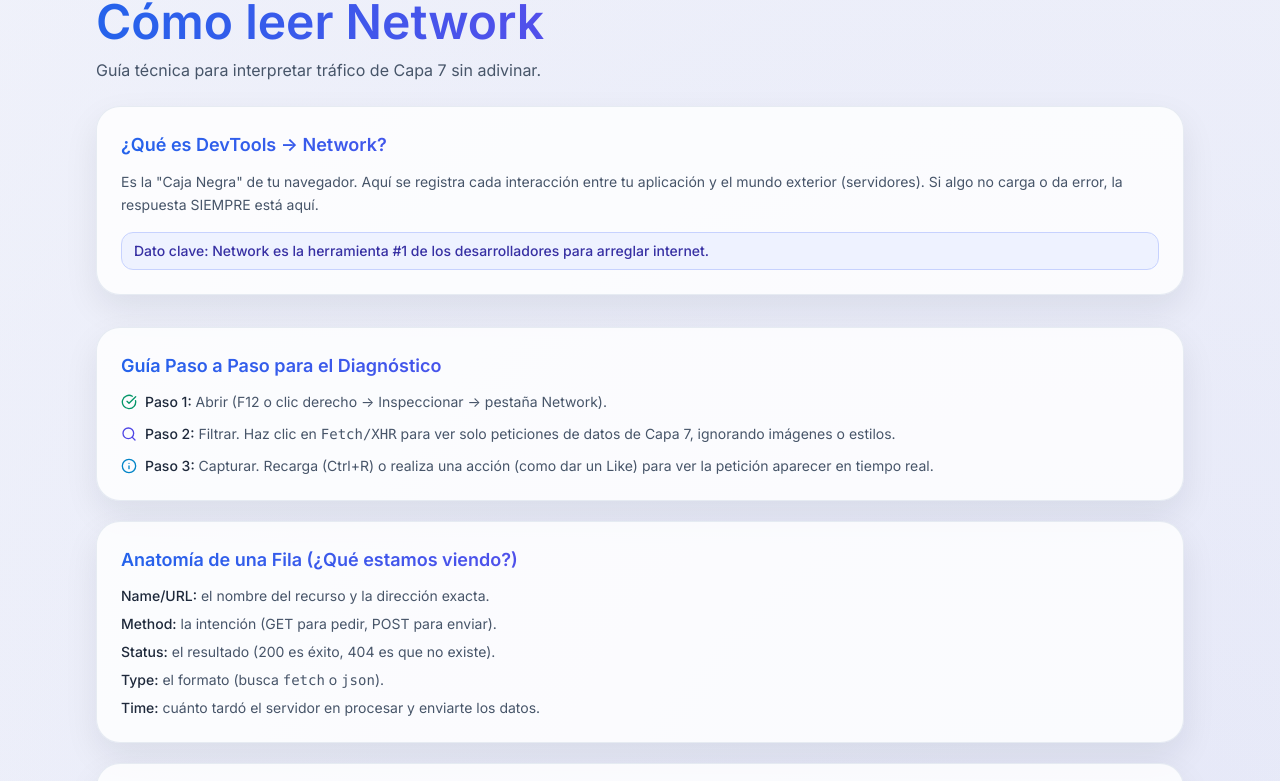
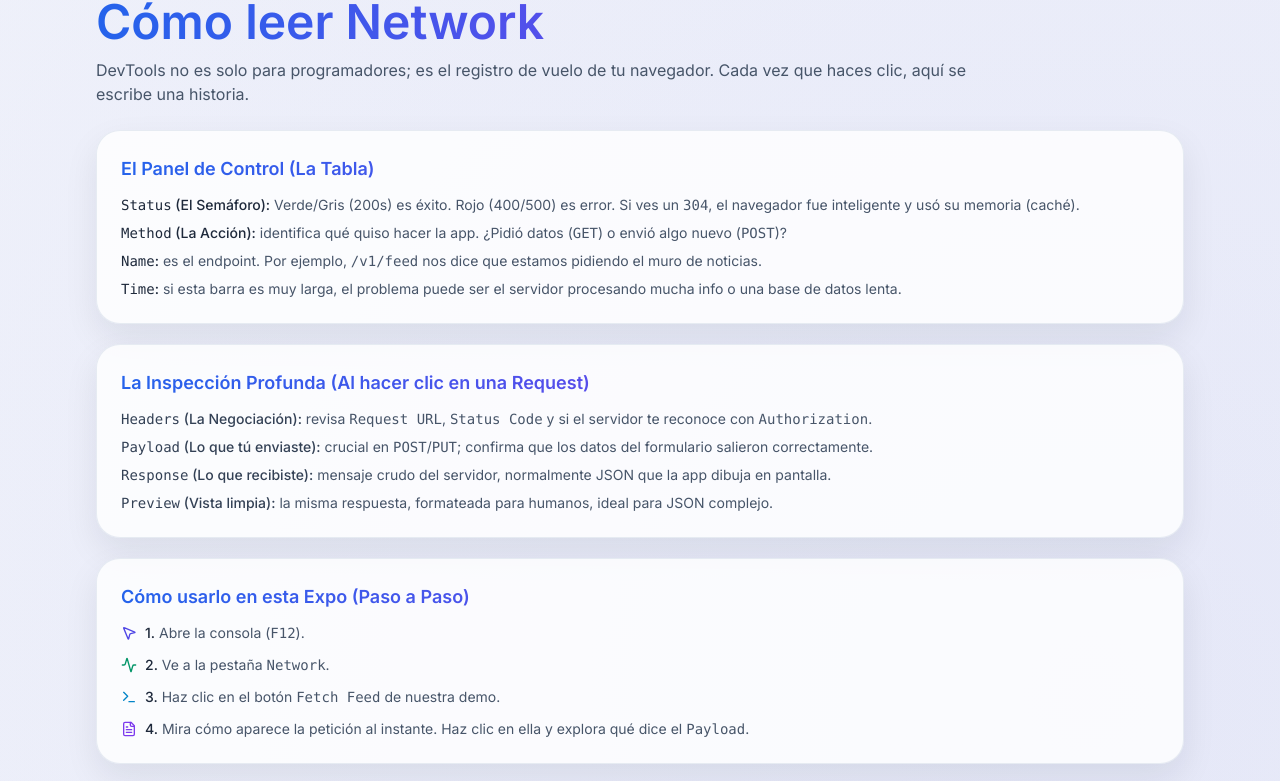
Before and after one commit to Kamolchig/capa-7-modelo-osi-demo, a React (Vite) app: page / in a window 1280 px wide. Shown: the part 6774-7555 px from the top of the page. Built offline with nearby package versions, Linux system fonts and the light colour scheme.

Commit message:
Setup FINAL8

```diff
--- a/src/components/DiagnosticsSection.jsx
+++ b/src/components/DiagnosticsSection.jsx
@@ -1,5 +1,5 @@
 import { Reveal } from './Reveal'
-import { CheckCircle, Info, Search } from 'lucide-react'
+import { Activity, FileText, MousePointer2, Terminal } from 'lucide-react'
 
 export default function DiagnosticsSection() {
   return (
@@ -7,88 +7,69 @@ export default function DiagnosticsSection() {
       <Reveal>
         <h2 className="bg-gradient-to-r from-blue-600 to-purple-600 bg-clip-text text-4xl font-semibold text-transparent sm:text-5xl">Cómo leer Network</h2>
         <p className="mt-3 max-w-4xl text-slate-600">
-          Guía técnica para interpretar tráfico de Capa 7 sin adivinar.
+          DevTools no es solo para programadores; es el registro de vuelo de tu navegador. Cada vez que haces clic, aquí se escribe una historia.
         </p>
       </Reveal>
 
       <Reveal delay={0.02}>
         <article className="card mt-6 p-6">
-          <h3 className="bg-gradient-to-r from-blue-600 to-purple-600 bg-clip-text text-lg font-semibold text-transparent">¿Qué es DevTools → Network?</h3>
-          <p className="mt-3 text-sm leading-relaxed text-slate-600">
-            Es la &quot;Caja Negra&quot; de tu navegador. Aquí se registra cada interacción entre tu aplicación y el mundo
-            exterior (servidores). Si algo no carga o da error, la respuesta SIEMPRE está aquí.
-          </p>
-          <p className="mt-4 rounded-xl border border-indigo-200 bg-indigo-50 px-3 py-2 text-sm font-medium text-indigo-800">
-            Dato clave: Network es la herramienta #1 de los desarrolladores para arreglar internet.
-          </p>
-        </article>
-      </Reveal>
-
-      <div className="mt-8 space-y-5">
-        <Reveal>
-          <article className="card p-6">
-            <h3 className="bg-gradient-to-r from-blue-600 to-purple-600 bg-clip-text text-lg font-semibold text-transparent">Guía Paso a Paso para el Diagnóstico</h3>
-            <ol className="mt-3 space-y-3 text-sm text-slate-600">
-              <li className="flex gap-2">
-                <CheckCircle className="mt-0.5 h-4 w-4 text-emerald-600" />
-                <span>
-                  <span className="font-medium text-slate-800">Paso 1:</span> Abrir (F12 o clic derecho → Inspeccionar →
-                  pestaña Network).
-                </span>
+          <h3 className="bg-gradient-to-r from-blue-600 to-purple-600 bg-clip-text text-lg font-semibold text-transparent">El Panel de Control (La Tabla)</h3>
+          <ul className="mt-3 space-y-2 text-sm text-slate-600">
+            <li>
+              <span className="font-medium text-slate-800"><code>Status</code> (El Semáforo):</span>{' '}
+              Verde/Gris (200s) es éxito. Rojo (400/500) es error. Si ves un <code>304</code>, el navegador fue inteligente y usó su memoria (caché).
             </li>
-              <li className="flex gap-2">
-                <Search className="mt-0.5 h-4 w-4 text-indigo-600" />
-                <span>
-                  <span className="font-medium text-slate-800">Paso 2:</span> Filtrar. Haz clic en <code>Fetch/XHR</code> para
-                  ver solo peticiones de datos de Capa 7, ignorando imágenes o estilos.
-                </span>
+            <li>
+              <span className="font-medium text-slate-800"><code>Method</code> (La Acción):</span>{' '}
+              identifica qué quiso hacer la app. ¿Pidió datos (<code>GET</code>) o envió algo nuevo (<code>POST</code>)?
             </li>
-              <li className="flex gap-2">
-                <Info className="mt-0.5 h-4 w-4 text-sky-600" />
-                <span>
-                  <span className="font-medium text-slate-800">Paso 3:</span> Capturar. Recarga (Ctrl+R) o realiza una acción
-                  (como dar un Like) para ver la petición aparecer en tiempo real.
-                </span>
+            <li>
+              <span className="font-medium text-slate-800"><code>Name</code>:</span>{' '}
+              es el endpoint. Por ejemplo, <code>/v1/feed</code> nos dice que estamos pidiendo el muro de noticias.
             </li>
-            </ol>
-          </article>
-        </Reveal>
-
-        <Reveal delay={0.05}>
-          <article className="card p-6">
-            <h3 className="bg-gradient-to-r from-blue-600 to-purple-600 bg-clip-text text-lg font-semibold text-transparent">Anatomía de una Fila (¿Qué estamos viendo?)</h3>
-            <ul className="mt-3 space-y-2 text-sm text-slate-600">
-              <li><span className="font-medium text-slate-800">Name/URL:</span> el nombre del recurso y la dirección exacta.</li>
-              <li><span className="font-medium text-slate-800">Method:</span> la intención (GET para pedir, POST para enviar).</li>
-              <li><span className="font-medium text-slate-800">Status:</span> el resultado (200 es éxito, 404 es que no existe).</li>
-              <li><span className="font-medium text-slate-800">Type:</span> el formato (busca <code>fetch</code> o <code>json</code>).</li>
-              <li><span className="font-medium text-slate-800">Time:</span> cuánto tardó el servidor en procesar y enviarte los datos.</li>
+            <li>
+              <span className="font-medium text-slate-800"><code>Time</code>:</span>{' '}
+              si esta barra es muy larga, el problema puede ser el servidor procesando mucha info o una base de datos lenta.
+            </li>
           </ul>
         </article>
       </Reveal>
 
       <Reveal delay={0.07}>
-          <article className="card p-6">
-            <h3 className="bg-gradient-to-r from-blue-600 to-purple-600 bg-clip-text text-lg font-semibold text-transparent">El Panel de Detalles (La Verdad del Mensaje)</h3>
+        <article className="card mt-5 p-6">
+          <h3 className="bg-gradient-to-r from-blue-600 to-purple-600 bg-clip-text text-lg font-semibold text-transparent">La Inspección Profunda (Al hacer clic en una Request)</h3>
           <ul className="mt-3 space-y-2 text-sm text-slate-600">
-              <li><span className="font-medium text-slate-700">Headers:</span> aquí ves la negociación; revisa si el token de autorización está presente.</li>
-              <li><span className="font-medium text-slate-700">Payload:</span> aquí ves EXACTAMENTE lo que tú enviaste (por ejemplo, texto de formulario).</li>
-              <li><span className="font-medium text-slate-700">Response:</span> aquí ves lo que el servidor te devolvió (JSON con datos).</li>
-              <li><span className="font-medium text-slate-700">Preview:</span> versión visual y más legible del JSON.</li>
+            <li><span className="font-medium text-slate-700"><code>Headers</code> (La Negociación):</span> revisa <code>Request URL</code>, <code>Status Code</code> y si el servidor te reconoce con <code>Authorization</code>.</li>
+            <li><span className="font-medium text-slate-700"><code>Payload</code> (Lo que tú enviaste):</span> crucial en <code>POST</code>/<code>PUT</code>; confirma que los datos del formulario salieron correctamente.</li>
+            <li><span className="font-medium text-slate-700"><code>Response</code> (Lo que recibiste):</span> mensaje crudo del servidor, normalmente JSON que la app dibuja en pantalla.</li>
+            <li><span className="font-medium text-slate-700"><code>Preview</code> (Vista limpia):</span> la misma respuesta, formateada para humanos, ideal para JSON complejo.</li>
           </ul>
         </article>
       </Reveal>
 
       <Reveal delay={0.09}>
-          <article className="card p-6">
-            <h3 className="bg-gradient-to-r from-blue-600 to-purple-600 bg-clip-text text-lg font-semibold text-transparent">Tips de Experto</h3>
-            <ul className="mt-3 space-y-2 text-sm text-slate-600">
-              <li><span className="font-medium text-rose-700">Rojo = Problema:</span> si la fila está en rojo, suele haber error 4xx o 5xx.</li>
-              <li><span className="font-medium text-slate-800">Waterfall:</span> esa barra de colores te dice si el retraso fue por tu internet o porque el servidor es lento.</li>
-            </ul>
+        <article className="card mt-5 p-6">
+          <h3 className="bg-gradient-to-r from-blue-600 to-purple-600 bg-clip-text text-lg font-semibold text-transparent">Cómo usarlo en esta Expo (Paso a Paso)</h3>
+          <ol className="mt-3 space-y-3 text-sm text-slate-600">
+            <li className="flex gap-2">
+              <MousePointer2 className="mt-0.5 h-4 w-4 text-indigo-600" />
+              <span><span className="font-medium text-slate-800">1.</span> Abre la consola (<code>F12</code>).</span>
+            </li>
+            <li className="flex gap-2">
+              <Activity className="mt-0.5 h-4 w-4 text-emerald-600" />
+              <span><span className="font-medium text-slate-800">2.</span> Ve a la pestaña <code>Network</code>.</span>
+            </li>
+            <li className="flex gap-2">
+              <Terminal className="mt-0.5 h-4 w-4 text-sky-600" />
+              <span><span className="font-medium text-slate-800">3.</span> Haz clic en el botón <code>Fetch Feed</code> de nuestra demo.</span>
+            </li>
+            <li className="flex gap-2">
+              <FileText className="mt-0.5 h-4 w-4 text-violet-600" />
+              <span><span className="font-medium text-slate-800">4.</span> Mira cómo aparece la petición al instante. Haz clic en ella y explora qué dice el <code>Payload</code>.</span>
+            </li>
+          </ol>
         </article>
       </Reveal>
-      </div>
     </section>
   )
 }
```
Lines whose indentation alone changed are shown as unchanged.
